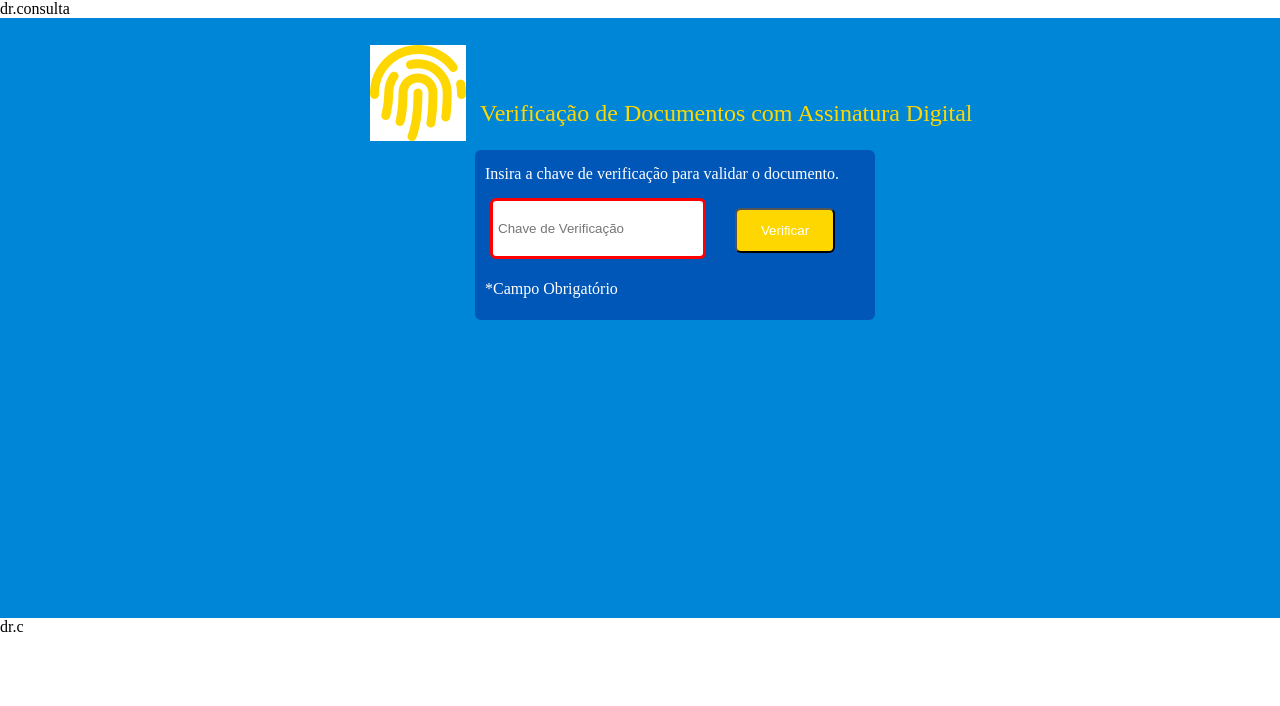
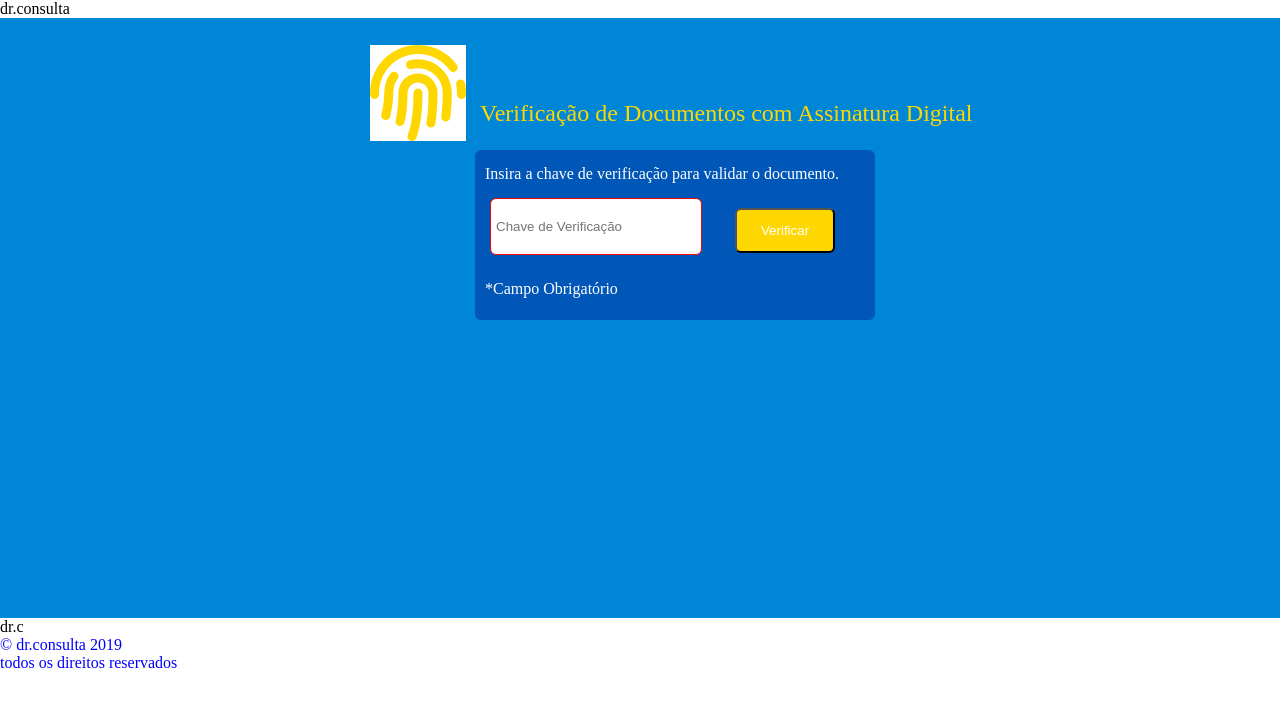
Before and after one commit to cantaruttim/AutenticadorCode, a Next.js app: page / in a window 1280 px wide. Shown: the top 706 px of the page. Built offline with nearby package versions, Linux system fonts and the light colour scheme.

Commit message:
border thin

```diff
--- a/pages/index.js
+++ b/pages/index.js
@@ -47,6 +47,10 @@ function Home() {
         <footer>
             <div>
                 <a>dr.c</a>
+                <div className='textFooter'>
+                    &copy; dr.consulta 2019 <br />
+                    todos os direitos reservados
+                </div>
             </div>
         </footer>
 
--- a/styles/styles.css
+++ b/styles/styles.css
@@ -73,7 +73,8 @@ body .content {
     padding: 20px 5px;
     width: 200px;
     height: 15px;
-    border-radius: 6px;border: solid red;
+    border-radius: 6px;
+    border: thin solid red;
 }
 
 .content .content-box .btnVerificar{
@@ -102,3 +103,17 @@ body .content {
     top: 130px;
 
 }
+
+
+
+footer{
+    display: inline-block;
+}
+
+.textFooter{
+    color: blue;
+    display: block;
+    align-items: center;
+    margin: auto;
+    font-size: 16px;
+}
```
